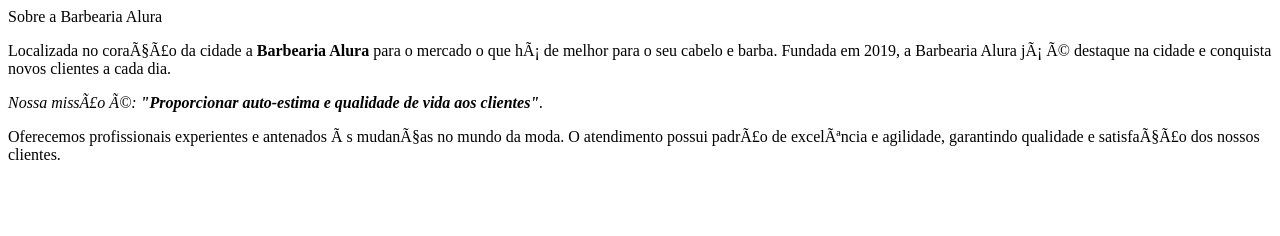
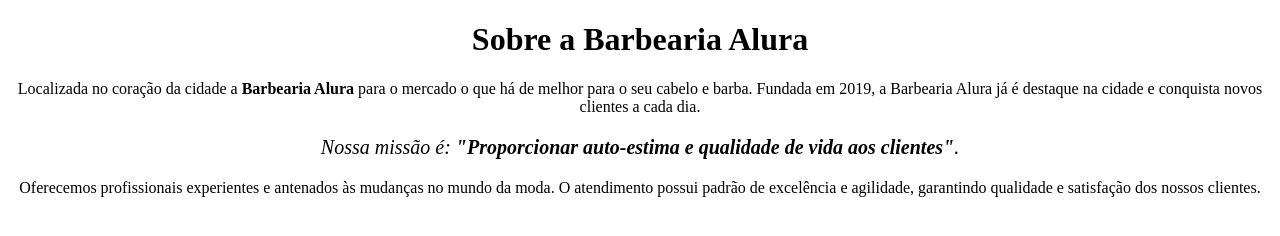
Before and after one commit to GessicaMoraisdeLima/Primeiro-repositorio, a plain HTML site: page index.html in a window 1280 px wide. Drawn offline with Linux system fonts and the light colour scheme.

Commit message:
Add files via upload

```diff
--- a/index.html
+++ b/index.html
@@ -1,12 +1,16 @@
 <!DOCTYPE html>
-<html>
-    <meta charset="UTF"
+<html lang="pt-br">
+ <head></head>
+    <meta charset="UTF-8">
+    <title>Barbearia Alura</title>
+</head>
+  <body>
+     <h1 style="text-align:center"> Sobre a Barbearia Alura </h1>
 
-<h1> Sobre a Barbearia Alura </h1>
+     <p style="text-align:center">Localizada no coração da cidade a <strong>Barbearia Alura</strong> para o mercado o que há de melhor para o seu cabelo e barba. Fundada em 2019, a Barbearia Alura já é destaque na cidade e conquista novos clientes a cada dia.</p>
 
-<p>Localizada no coração da cidade a <strong>Barbearia Alura</strong> para o mercado o que há de melhor para o seu cabelo e barba. Fundada em 2019, a Barbearia Alura já é destaque na cidade e conquista novos clientes a cada dia.</p>
+     <p style="font-size: 20px; text-align:center"><em>Nossa missão é: <strong>"Proporcionar auto-estima e qualidade de vida aos clientes"</strong>.</em></p>
 
-<p><em>Nossa missão é: <strong>"Proporcionar auto-estima e qualidade de vida aos clientes"</strong>.</em></p>
-
-<p>Oferecemos profissionais experientes e antenados às mudanças no mundo da moda. O atendimento possui padrão de excelência e agilidade, garantindo qualidade e satisfação dos nossos clientes.</p>
+     <p style="text-align:center">Oferecemos profissionais experientes e antenados às mudanças no mundo da moda. O atendimento possui padrão de excelência e agilidade, garantindo qualidade e satisfação dos nossos clientes.</p>
+    </body>
 </html>
```
